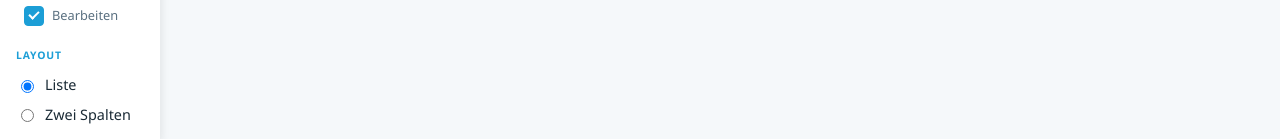
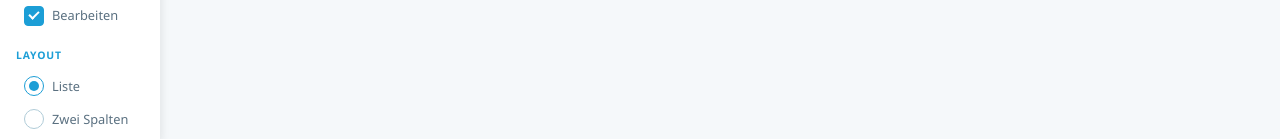
Before and after one commit to timengel/fate-copilot, a Vue app: page /dashboard in a window 1280 px wide. Shown: the part 658-797 px from the top of the page. Built offline with nearby package versions, Linux system fonts and the light colour scheme.

Commit message:
feat: add and use FateRadioButtonGroup

```diff
--- /dev/null
+++ b/src/components/shared/FateRadioButtonGroup.vue
@@ -0,0 +1,77 @@
+<script setup lang="ts">
+defineProps<{
+  modelValue: string;
+  options: { value: string; label: string }[];
+}>();
+
+const emit = defineEmits<{
+  'update:modelValue': [value: string];
+}>();
+</script>
+
+<template>
+  <div class="fate-radio-group">
+    <label
+      v-for="option in options"
+      :key="option.value"
+      class="fate-radio"
+      @click.prevent="emit('update:modelValue', option.value)"
+    >
+      <span class="radio-ring" :class="{ 'radio-ring--checked': modelValue === option.value }">
+        <span v-if="modelValue === option.value" class="radio-dot" />
+      </span>
+      <span class="radio-label">{{ option.label }}</span>
+    </label>
+  </div>
+</template>
+
+<style scoped>
+.fate-radio-group {
+  display: flex;
+  flex-direction: column;
+}
+
+.fate-radio {
+  display: inline-flex;
+  align-items: center;
+  gap: 0.5rem;
+  padding: 0.4rem 0.5rem;
+  cursor: pointer;
+  user-select: none;
+}
+
+.radio-ring {
+  position: relative;
+  flex-shrink: 0;
+  width: 20px;
+  height: 20px;
+  border-radius: 50%;
+  border: 1.5px solid var(--fate-border);
+  background: white;
+  transition: border-color 0.15s;
+  display: flex;
+  align-items: center;
+  justify-content: center;
+}
+
+.fate-radio:hover .radio-ring {
+  border-color: var(--fate-blue);
+}
+
+.radio-ring--checked {
+  border-color: var(--fate-blue);
+}
+
+.radio-dot {
+  width: 10px;
+  height: 10px;
+  border-radius: 50%;
+  background: var(--fate-blue);
+}
+
+.radio-label {
+  font-size: 0.8rem;
+  color: var(--fate-text-light);
+  white-space: nowrap;
+}
+</style>
--- a/src/views/DashboardView.vue
+++ b/src/views/DashboardView.vue
@@ -9,6 +9,7 @@ import CharacterSheet from '../components/character/CharacterSheet.vue';
 import ItemSheet from '../components/character/ItemSheet.vue';
 import FateButton from '../components/shared/FateButton.vue';
 import FateCheckbox from '../components/shared/FateCheckbox.vue';
+import FateRadioButtonGroup from '../components/shared/FateRadioButtonGroup.vue';
 import type { Character } from '../types';
 
 const campaignsStore = useCampaignsStore();
@@ -175,14 +176,10 @@ onUnmounted(() => {
 
         <div class="sidebar-group">
           <div class="sidebar-group-label">Layout</div>
-          <label class="filter-label">
-            <input type="radio" v-model="dashboardLayout" value="list" />
-            Liste
-          </label>
-          <label class="filter-label">
-            <input type="radio" v-model="dashboardLayout" value="grid" />
-            Zwei Spalten
-          </label>
+          <FateRadioButtonGroup
+            v-model="dashboardLayout"
+            :options="[{ value: 'list', label: 'Liste' }, { value: 'grid', label: 'Zwei Spalten' }]"
+          />
         </div>
       </div>
     </aside>
@@ -225,14 +222,10 @@ onUnmounted(() => {
       </div>
       <div class="filters-inline-row">
         <span class="filters-inline-label">Layout:</span>
-        <label class="filter-label">
-          <input type="radio" v-model="dashboardLayout" value="list" />
-          Liste
-        </label>
-        <label class="filter-label">
-          <input type="radio" v-model="dashboardLayout" value="grid" />
-          Zwei Spalten
-        </label>
+        <FateRadioButtonGroup
+          v-model="dashboardLayout"
+          :options="[{ value: 'list', label: 'Liste' }, { value: 'grid', label: 'Zwei Spalten' }]"
+        />
       </div>
     </div>
 
@@ -398,16 +391,6 @@ onUnmounted(() => {
   white-space: nowrap;
 }
 
-.filter-label {
-  display: flex;
-  align-items: center;
-  gap: 0.5rem;
-  font-size: 0.9rem;
-  cursor: pointer;
-  padding: 0.25rem 0;
-  white-space: nowrap;
-}
-
 .dashboard-filters-inline {
   display: none;
   flex-direction: column;
```
